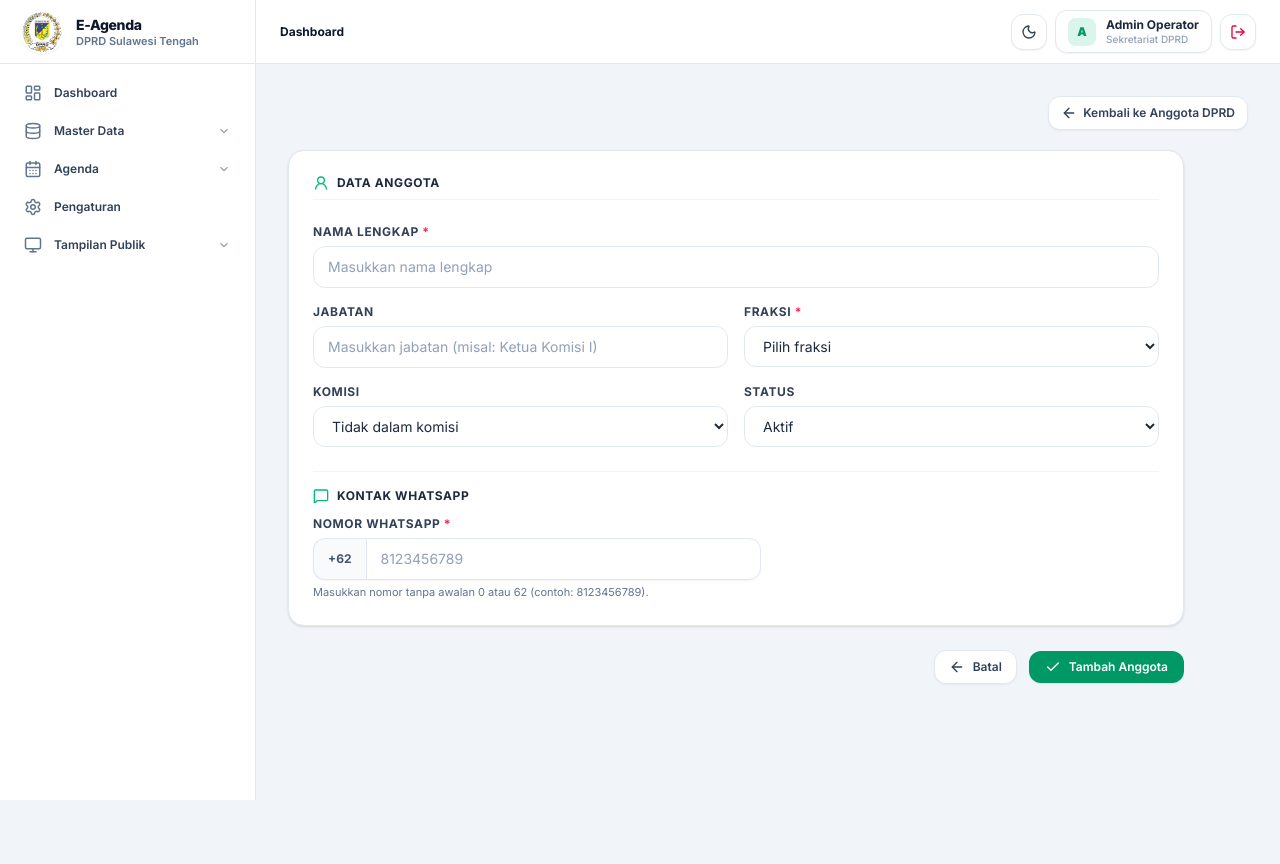
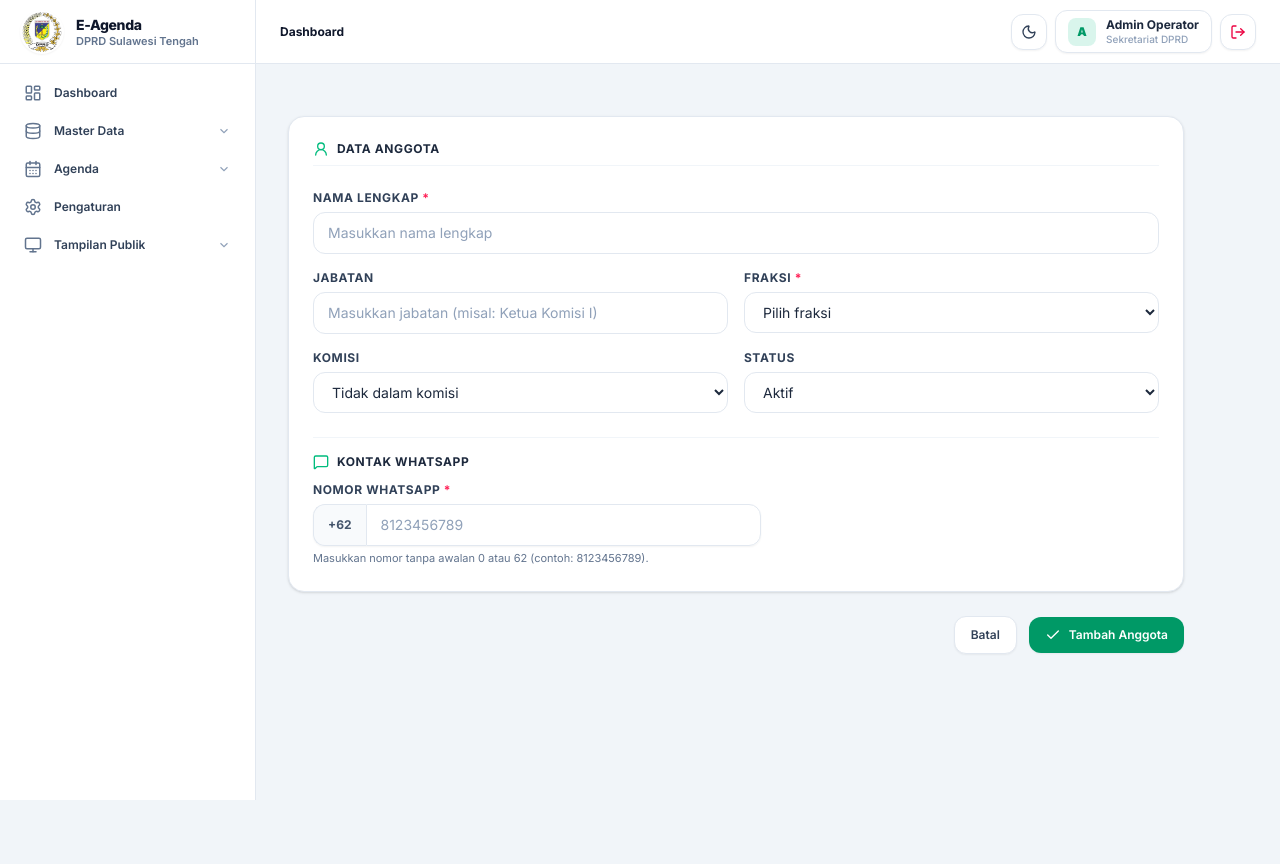
Before and after one commit to setyanzxc123/dprd_signage, a CodeIgniter 4 app: the page made by app/Views/admin/anggota/form.php in a window 1280 px wide. Run offline with PHP 8.4 and a stand-in for CodeIgniter, Linux system fonts and the light colour scheme; the template is opened without the code that fills it, so the values that code supplies are empty; some libraries are stand-ins or nearby versions.

Commit message:
refactor(admin): remove redundant back buttons in crud forms and streamline cancel actions

```diff
--- a/app/Views/admin/anggota/form.php
+++ b/app/Views/admin/anggota/form.php
@@ -11,14 +11,8 @@ if (str_starts_with($whatsAppValue, '62')) {
 }
 ?>
 
-<div class="mb-5 flex flex-col gap-3 sm:flex-row sm:items-center sm:justify-between">
-    <div>
-        <h1 class="text-xl sm:text-2xl font-bold tracking-tight text-slate-900 dark:text-white"><?= esc($pageTitle) ?></h1>
-    </div>
-    <a href="<?= base_url('admin/anggota') ?>" class="py-2 px-3 inline-flex items-center gap-x-1.5 text-xs font-semibold rounded-xl border border-slate-200 dark:border-slate-700 bg-white dark:bg-slate-800 text-slate-700 dark:text-slate-300 hover:bg-slate-50 dark:hover:bg-slate-700 shadow-xs transition sm:w-auto">
-        <i data-lucide="arrow-left" class="size-4"></i>
-        Kembali ke Anggota DPRD
-    </a>
+<div class="mb-5">
+    <h1 class="text-xl sm:text-2xl font-bold tracking-tight text-slate-900 dark:text-white"><?= esc($pageTitle) ?></h1>
 </div>
 
 <form action="<?= esc($action_url) ?>" method="POST" id="anggota-form" class="member-form min-w-0">
@@ -117,11 +111,10 @@ if (str_starts_with($whatsAppValue, '62')) {
     </div>
 
     <div class="mt-6 flex items-center justify-end gap-3 max-w-4xl">
-        <a href="<?= base_url('admin/anggota') ?>" class="py-2 px-3.5 inline-flex items-center gap-x-2 text-xs font-semibold rounded-xl border border-slate-200 dark:border-slate-700 bg-white dark:bg-slate-800 text-slate-700 dark:text-slate-300 hover:bg-slate-50 dark:hover:bg-slate-700 shadow-xs transition">
-            <i data-lucide="arrow-left" class="size-4"></i>
+        <a href="<?= base_url('admin/anggota') ?>" class="py-2.5 px-4 inline-flex items-center text-xs font-semibold rounded-xl border border-slate-200 dark:border-slate-700 bg-white dark:bg-slate-800 text-slate-700 dark:text-slate-300 hover:bg-slate-50 dark:hover:bg-slate-700 shadow-xs transition">
             Batal
         </a>
-        <button type="submit" class="py-2 px-4 inline-flex items-center gap-x-2 text-xs font-semibold rounded-xl bg-emerald-600 text-white hover:bg-emerald-700 shadow-xs transition cursor-pointer">
+        <button type="submit" class="py-2.5 px-4 inline-flex items-center gap-x-2 text-xs font-semibold rounded-xl bg-emerald-600 text-white hover:bg-emerald-700 shadow-xs transition cursor-pointer">
             <i data-lucide="check" class="size-4"></i>
             <?= $member ? 'Simpan Perubahan' : 'Tambah Anggota' ?>
         </button>
```
Also changed, not shown: app/Views/admin/banmus/form.php (+3 -9 lines), app/Views/admin/jadwal_umum/form.php (+3 -10 lines), app/Views/admin/ruangan/form.php (+3 -10 lines), app/Views/admin/unit_rapat/form.php (+3 -10 lines).
